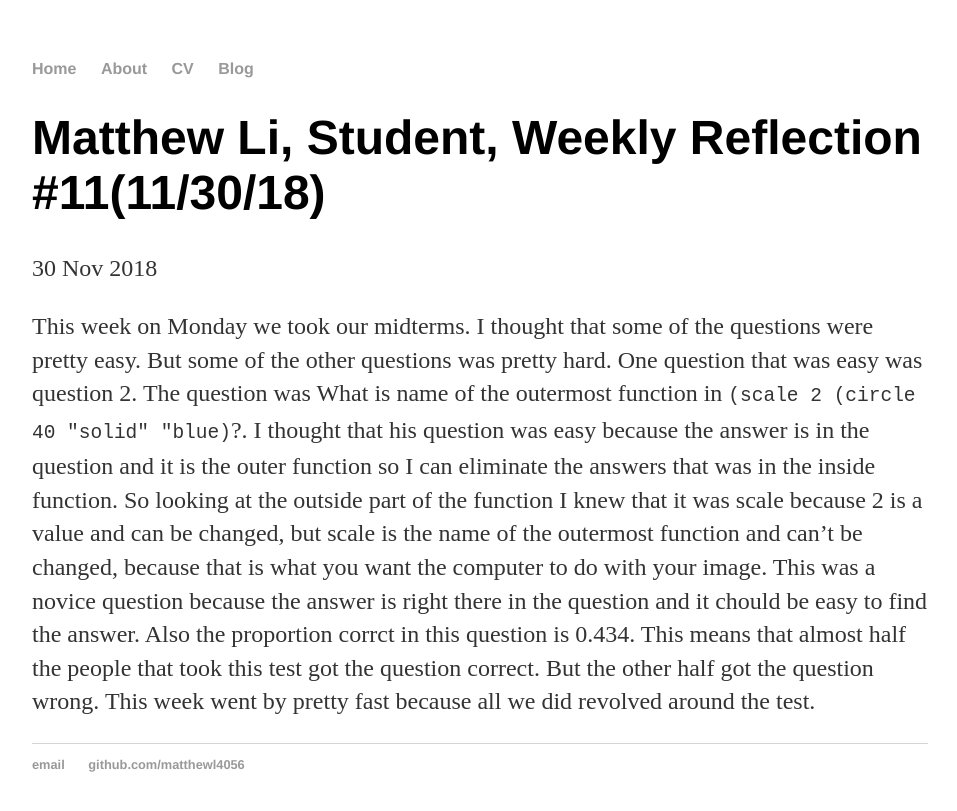
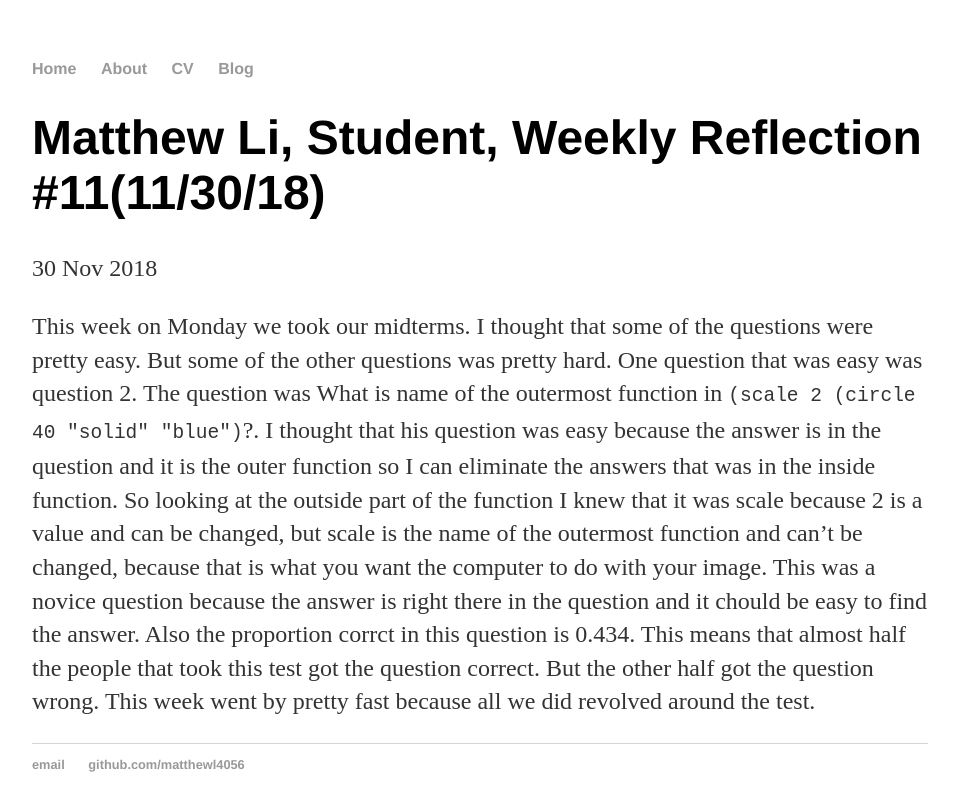
Before and after one commit to matthewl4056/matthewl4056.github.io, a Jekyll site: the page built from _posts/2018-11-30-weekly-reflection-11.md, in a window 1280 px wide. Shown: the top 811 px of the page, without its empty margins (160-1117 px from the left). Built offline with Jekyll 4.4.1, drawn with Linux system fonts in a browser that asks for light colours.

Commit message:
Update 2018-11-30-weekly-reflection-11.md

````diff
--- a/_posts/2018-11-30-weekly-reflection-11.md
+++ b/_posts/2018-11-30-weekly-reflection-11.md
@@ -3,4 +3,4 @@ layout: post
 title: "Matthew Li, Student, Weekly Reflection #11(11/30/18)"
 date: 2018-11-30
 ---
-This week on Monday we took our midterms. I thought that some of the questions were pretty easy. But some of the other questions was pretty hard. One question that was easy was question 2. The question was What is name of the outermost function in ```(scale 2 (circle 40 "solid" "blue)```?. I thought that his question was easy because the answer is in the question and it is the outer function so I can eliminate the answers that was in the inside function. So looking at the outside part of the function I knew that it was scale because 2 is a value and can be changed, but scale is the name of the outermost function and can't be changed, because that is what you want the computer to do with your image. This was a novice question because the answer is right there in the question and it chould be easy to find the answer. Also the proportion corrct in this question is 0.434. This means that almost half the people that took this test got the question correct. But the other half got the question wrong. This week went by pretty fast because all we did revolved around the test.
+This week on Monday we took our midterms. I thought that some of the questions were pretty easy. But some of the other questions was pretty hard. One question that was easy was question 2. The question was What is name of the outermost function in ```(scale 2 (circle 40 "solid" "blue")```?. I thought that his question was easy because the answer is in the question and it is the outer function so I can eliminate the answers that was in the inside function. So looking at the outside part of the function I knew that it was scale because 2 is a value and can be changed, but scale is the name of the outermost function and can't be changed, because that is what you want the computer to do with your image. This was a novice question because the answer is right there in the question and it chould be easy to find the answer. Also the proportion corrct in this question is 0.434. This means that almost half the people that took this test got the question correct. But the other half got the question wrong. This week went by pretty fast because all we did revolved around the test.
````
